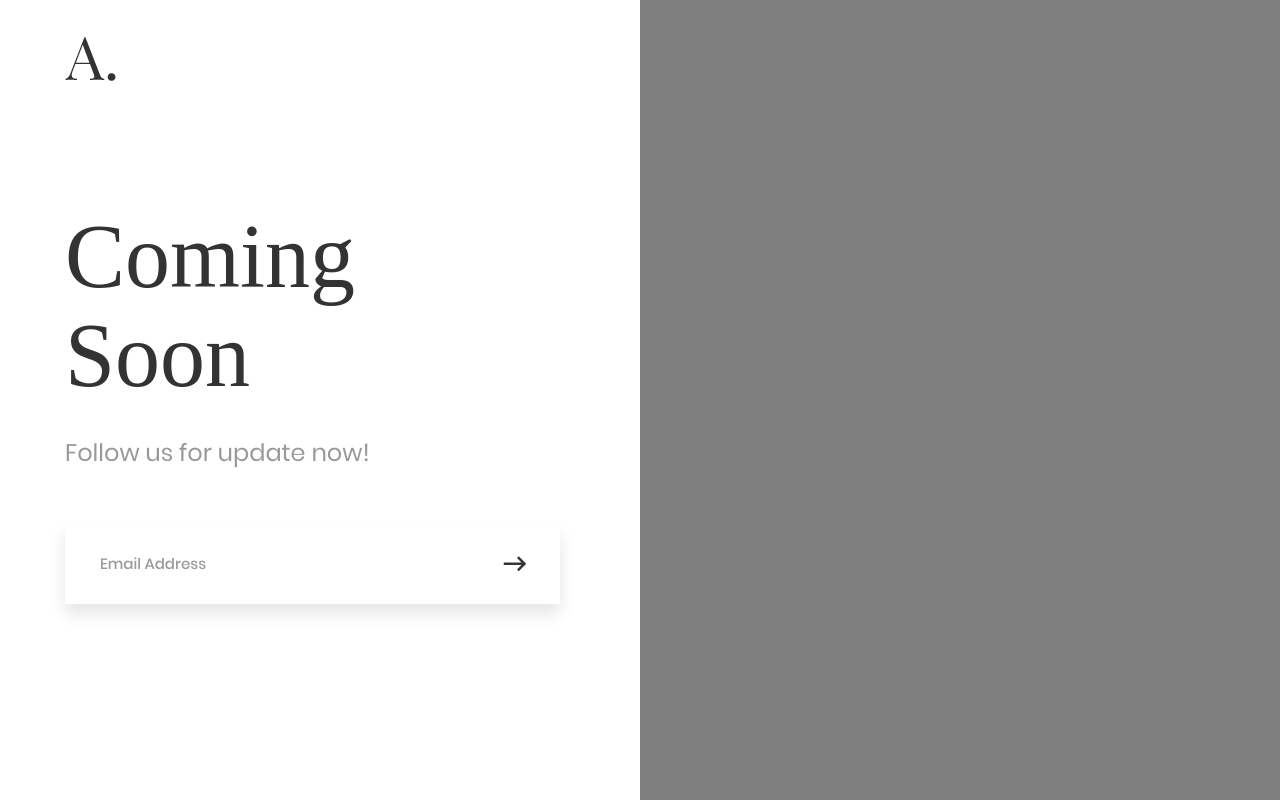
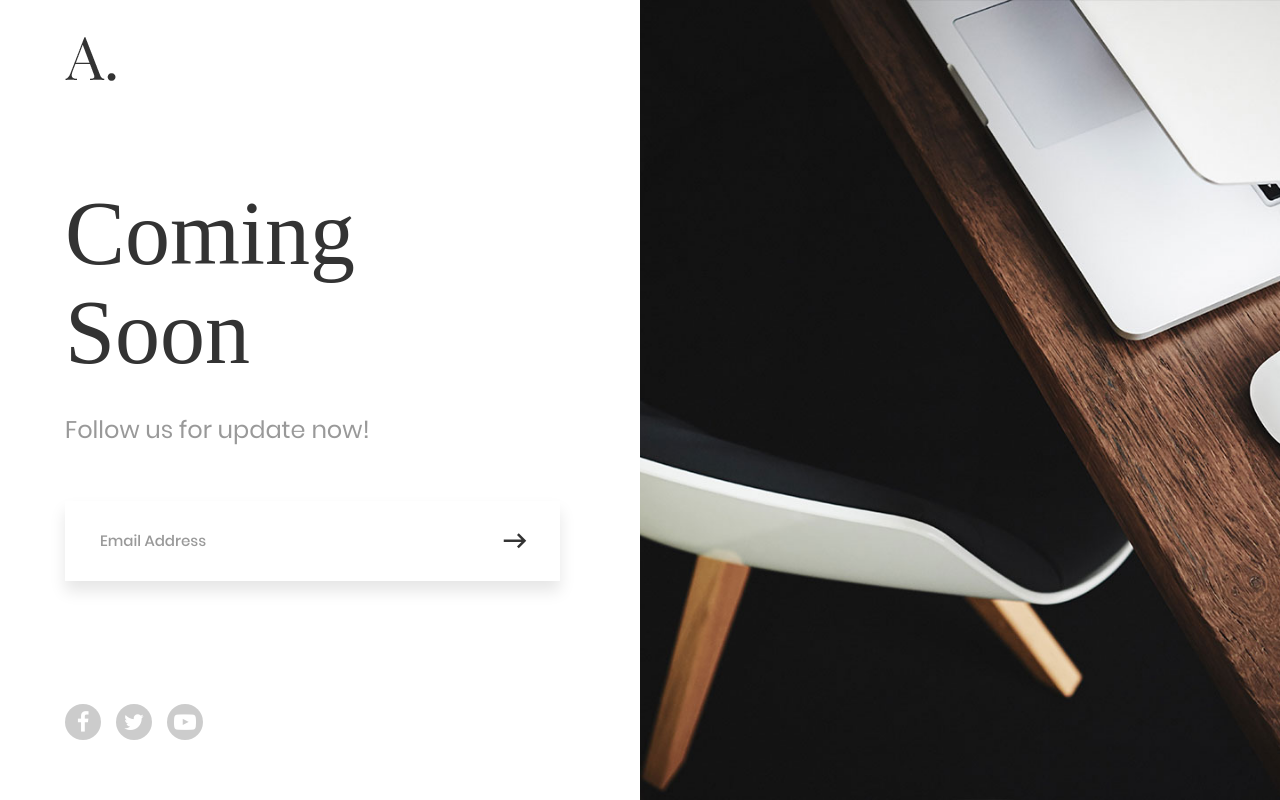
Before and after one commit to anikatabanag/thepondsnews, a plain HTML site: page index.html in a window 1280 px wide. Drawn offline with Linux system fonts and the light colour scheme; a web font is replaced by a local one.

Commit message:
Update index.html

```diff
--- a/index.html
+++ b/index.html
@@ -54,7 +54,20 @@
 					</form>
 				</div>
 			</div>
+<div class="flex-w">
+				<a href="#" class="size3 flex-c-m how-social trans-04 m-r-15 m-b-10">
+					<i class="fa fa-facebook"></i>
+				</a>
 
+				<a href="#" class="size3 flex-c-m how-social trans-04 m-r-15 m-b-10">
+					<i class="fa fa-twitter"></i>
+				</a>
+
+				<a href="#" class="size3 flex-c-m how-social trans-04 m-r-15 m-b-10">
+					<i class="fa fa-youtube-play"></i>
+				</a>
+			</div>
+		</div>
 
 
 		<div class="wsize1 simpleslide100-parent respon2">
```
